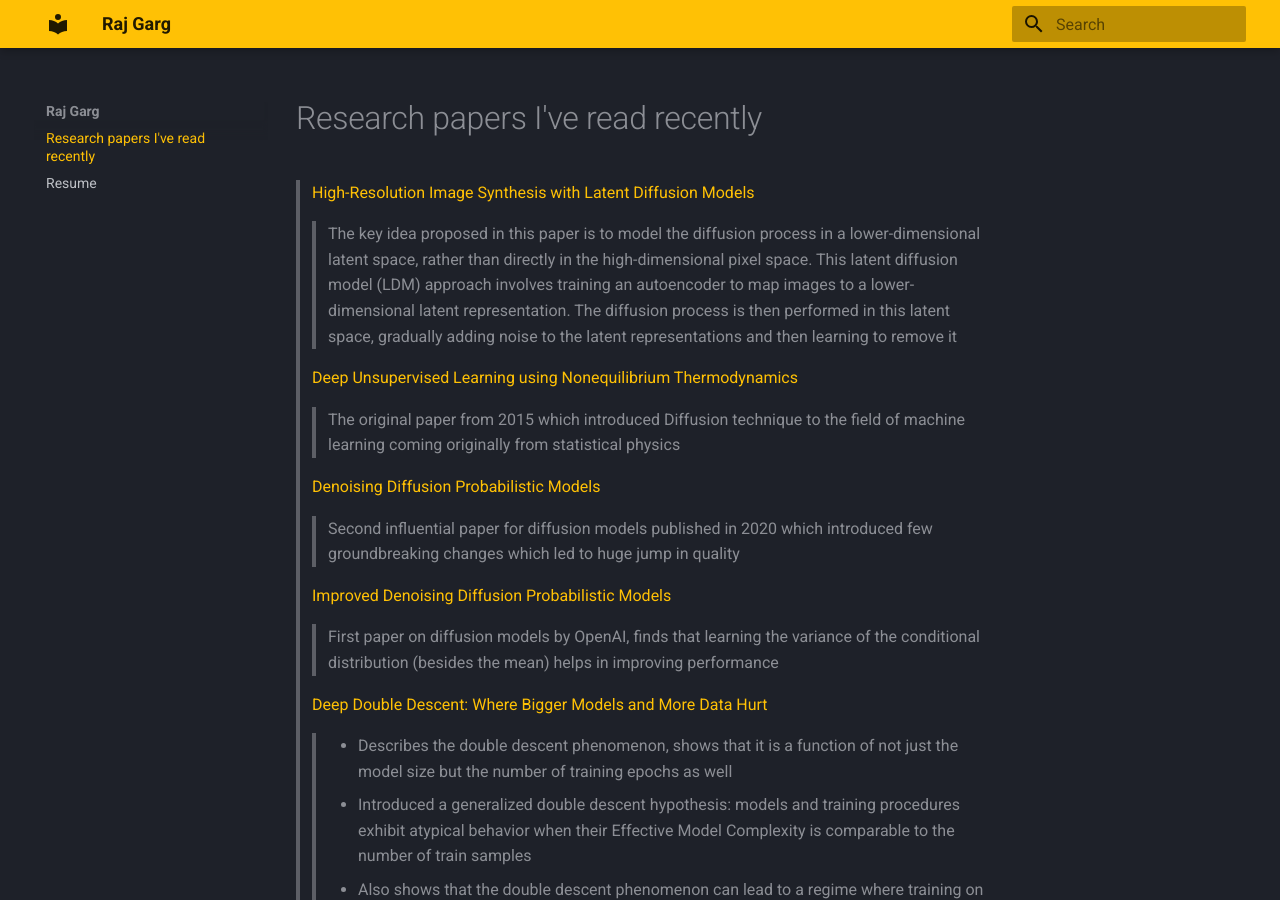
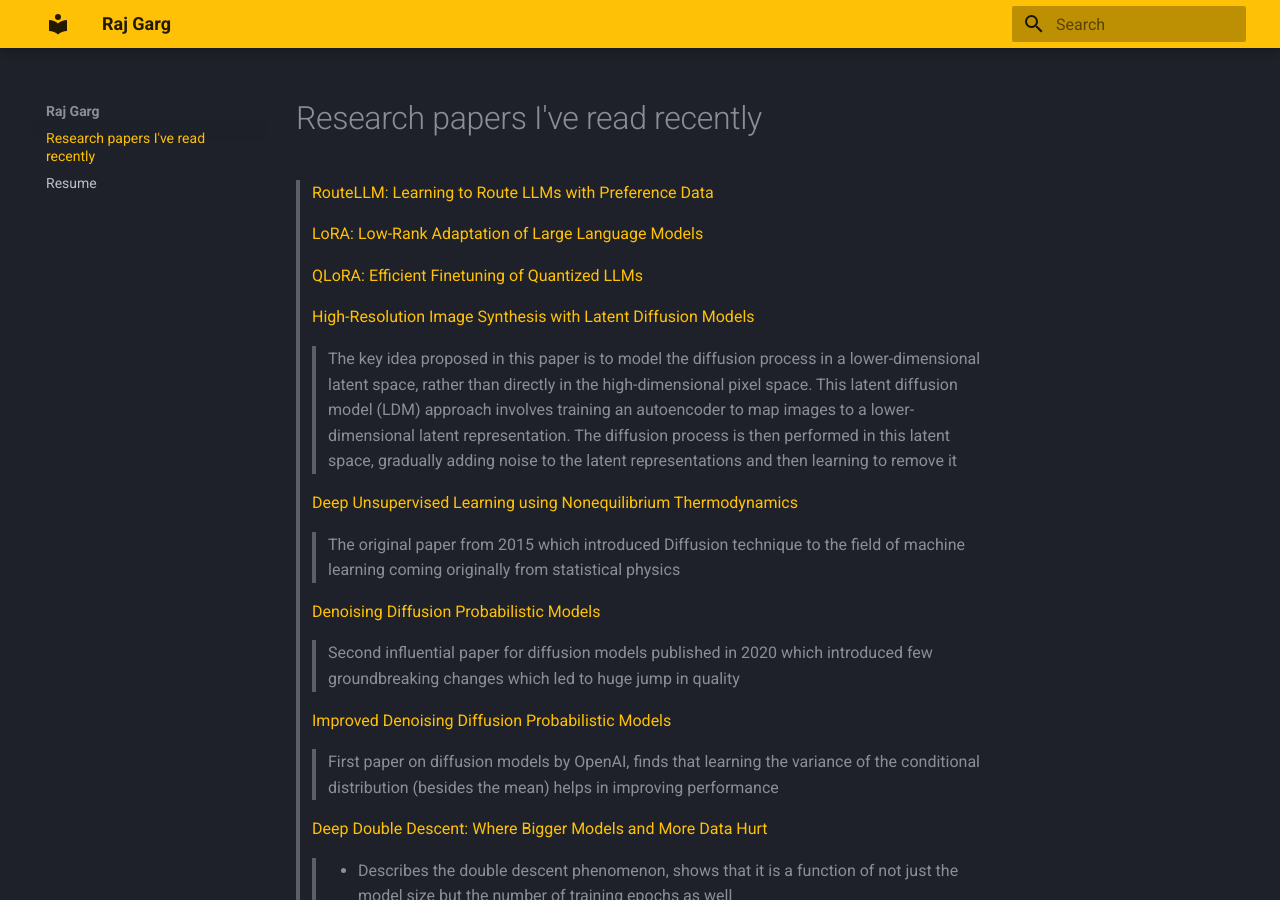
Before and after one commit to rajgarg021/blog, an MkDocs documentation site: the page built from docs/index.md, in a window 1280 px wide and 900 px high. Built offline with MkDocs 1.6.1 and Material for MkDocs 9.7.7, drawn with Linux system fonts in a browser that asks for light colours.

Commit message:
read more papers

```diff
--- a/docs/index.md
+++ b/docs/index.md
@@ -1,4 +1,10 @@
 # Research papers I've read recently
+
+> [RouteLLM: Learning to Route LLMs with Preference Data](https://arxiv.org/abs/2406.18665)
+
+> [LoRA: Low-Rank Adaptation of Large Language Models](https://arxiv.org/abs/2106.09685)
+
+> [QLoRA: Efficient Finetuning of Quantized LLMs](https://arxiv.org/abs/2305.14314)
 
 > [High-Resolution Image Synthesis with Latent Diffusion Models](https://arxiv.org/abs/2112.10752)
 >> The key idea proposed in this paper is to model the diffusion process in a lower-dimensional latent space, rather than directly in the high-dimensional pixel space. This latent diffusion model (LDM) approach involves training an autoencoder to map images to a lower-dimensional latent representation. The diffusion process is then performed in this latent space, gradually adding noise to the latent representations and then learning to remove it
```
